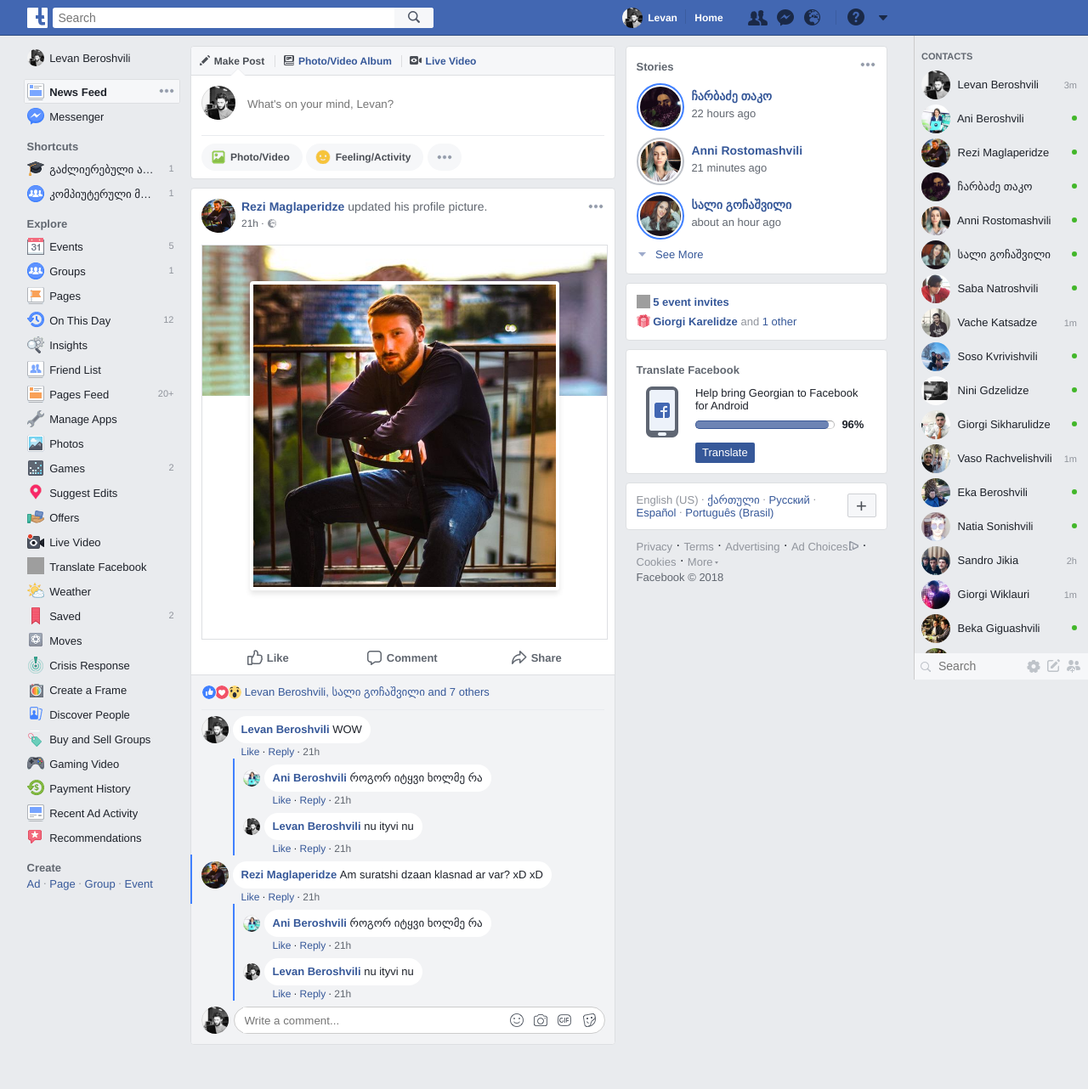
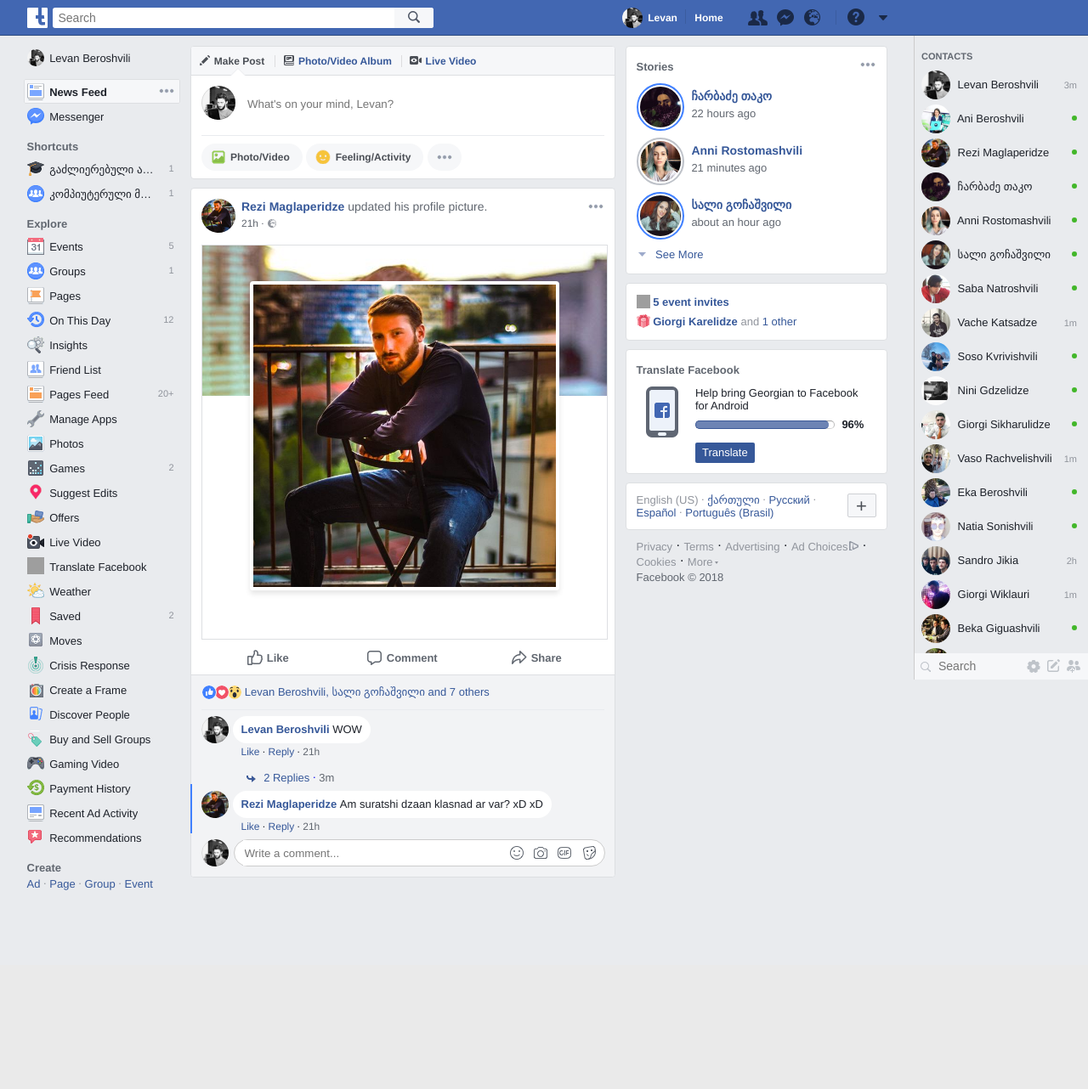
Before and after one commit to levani132/Facebook-assn, a PHP site: page / in a window 1280 px wide. Shown: the whole page at 85% size. After the commit the page ends 1048 px from the top, so only its background shows below. Run offline with PHP 8.4, Linux system fonts and the light colour scheme; grey boxes are pictures that could not be loaded.

Commit message:
Added working replies

```diff
--- a/index.html
+++ b/index.html
@@ -47,7 +47,7 @@
             </div>
         </div>
     </header>
-    <main class="main">
+    <main class="main clearfix" tabindex="-1">
         <div class="left-panel">
             <div class="left-panel-container">
                 <div class="left-panel-section">
@@ -370,7 +370,7 @@
         </div>
         <div class="main-panel">
             <div class="middle-panel">
-                <div class="new-post-container">
+                <div class="new-post-container" tabindex="-1">
                     <div class="new-post-header">
                         <a href="#" class="inblock new-post-header-item make-post active">
                             <span class="inblock new-post-header-icon fb-icons-5 fb-icon-pen"></span>
@@ -411,6 +411,7 @@
                         </div>
                     </div>
                 </div>
+                <span></span>
 
             </div>
             <div class="right-panel">
--- a/scripts/db/comments.js
+++ b/scripts/db/comments.js
@@ -6,7 +6,7 @@
         body: "WOW",
         time: new Date("2018-04-25 16:47"),
         likers: [getUser(2)],
-        replies: getCommentReplies(0),
+        replies: repliesService.getCommentReplies(0),
         isNew: false
     },
     {
@@ -16,7 +16,7 @@
         body: "Am suratshi dzaan klasnad ar var? xD xD",
         time: new Date("2018-04-25 16:47"),
         likers: [getUser(2), getUser(0)],
-        replies: getCommentReplies(0),
+        replies: repliesService.getCommentReplies(1),
         isNew: true
     }
 ]
--- a/scripts/services/comments.js
+++ b/scripts/services/comments.js
@@ -1,10 +1,15 @@
+function getComment(id){
+    return commentsDB[id];
+}
+
 function getPostComments(postId){
     return commentsDB.filter(comment => comment.postId == postId);
 }
 
 function addComment(comment){
     comment.id = commentsDB.length;
+    commentsDB.push(comment);
     postsService.getPost(comment.postId).comments.push(comment);
 }
 
-var commentsService = {getPostComments, addComment};
+var commentsService = {getPostComments, addComment, getComment};
--- a/scripts/services/replies.js
+++ b/scripts/services/replies.js
@@ -1,3 +1,11 @@
 function getCommentReplies(commentId){
     return repliesDB.filter(reply => reply.commentId == commentId);
 }
+
+function addReply(reply){
+    reply.id = repliesDB.length;
+    repliesDB.push(reply);
+    commentsService.getComment(reply.commentId).replies.push(reply);
+}
+
+var repliesService = {getCommentReplies, addReply};
--- a/scripts/site.js
+++ b/scripts/site.js
@@ -141,13 +141,14 @@
     postsService.addPost(newPost);
     $('.feed').innerHTML = postView(newPost) + $('.feed').innerHTML;
     e.target.reset();
+    document.querySelector('main').focus();
 }
 
 function addNewComment(postId, e){
     e.preventDefault();
     var newComment = {
         id: 0,
-        postId: postId,
+        postId,
         creator: loggedUser,
         body: new FormData(e.target).get('new-comment'),
         time: new Date(),
@@ -160,4 +161,28 @@
     e.target.reset();
 }
 
+function addNewReply(commentId, e){
+    e.preventDefault();
+    var newReply = {
+        id: 0,
+        commentId,
+        creator: loggedUser,
+        body: new FormData(e.target).get('new-comment'),
+        time: new Date(),
+        likers: [],
+        isNew: true
+    }
+    repliesService.addReply(newReply);
+    $(`#comment-${commentId} .replies`).innerHTML += replyView(newReply);
+    e.target.reset();
+}
+
+function openReplies(commentId, e){
+    e.preventDefault();
+    $(`#comment-${commentId} .replies-wrapper`).classList.remove('hidden');
+    $(`#comment-${commentId} .post-new-comment`).classList.remove('hidden');
+    $(`#comment-${commentId} .more-replies`).classList.add('hidden');
+    $(`#comment-${commentId} .post-new-comment input`).focus();
+}
+
 $(".middle-panel").innerHTML += postsView(postsDB);
--- a/scripts/views/comments.js
+++ b/scripts/views/comments.js
@@ -1,6 +1,6 @@
 function commentView(comment){
     return `
-    <div class="post-comment ${comment.isNew ? "new" : ""}">
+    <div class="post-comment ${comment.isNew ? "new" : ""}" id="comment-${comment.id}">
         <div class="post-comment-picture-wrapper inblock">
             <a class="post-comment-picture profile-picture">
                 <img src="${comment.creator.picture}" alt="User">
@@ -20,12 +20,58 @@
                 <div class="post-comment-footer">
                     <a href="#" class="usual-a">Like</a>
                     <div class="dot">.</div>
-                    <a href="#" class="usual-a">Reply</a>
+                    <a href="#" onclick="openReplies(${comment.id}, event)" class="usual-a">Reply</a>
                     <div class="dot">.</div>
                     <a href="#" class="usual-a post-time">${timePassed(comment.time)}</a>
                 </div>
             </div>
-            ${repliesView(comment.replies)}
+            <a href="#" onclick="openReplies(${comment.id}, event)" class="more-replies ${comment.replies.length ? '' : 'hidden'}">
+                <span class="inblock more-replies-icon fb-icons-7 fb-icon-reply"></span>
+                <span class="more-replies-text usual-a">
+                    ${comment.replies.length} Replies
+                </span>
+                <div class="dot">.</div>
+                <span class="usual-a post-time">3m</span>
+            </a>
+            <div class="replies-wrapper hidden">
+                ${repliesView(comment.replies)}
+            </div>
+            <div class="post-new-comment hidden">
+                <div class="post-comment-picture-wrapper inblock">
+                    <a class="post-comment-picture profile-picture">
+                        <img src="img/users/user.jpg" alt="User">
+                    </a>
+                </div>
+                <form action="#" onsubmit="addNewReply(${comment.id}, event)" class="post-comment-input-wrapper">
+                    <input class="post-comment-input" autocomplete="off" name="new-comment" type="text" placeholder="Write a reply...">
+                    <div class="inblock post-new-comment-items">
+                        <a href="#" class="inblock post-new-comment-item">
+                            <div class="comment-item-title">
+                                Insert an emoji
+                            </div>
+                            <div class="inblock fb-icons-8 fb-icon-pale-smile post-comment-icon"></div>
+                        </a>
+                        <a href="#" class="inblock post-new-comment-item">
+                            <div class="comment-item-title">
+                                Attach a Photo or a Video
+                            </div>
+                            <div class="inblock fb-icons-8 fb-icon-pale-camera post-comment-icon"></div>
+                        </a>
+                        <a href="#" class="inblock post-new-comment-item">
+                            <div class="comment-item-title">
+                                Post a GIF
+                            </div>
+                            <div class="inblock fb-icons-8 fb-icon-pale-gif post-comment-icon"></div>
+                        </a>
+                        <a href="#" class="inblock post-new-comment-item">
+                            <div class="comment-item-title">
+                                Post a sticker
+                            </div>
+                            <div class="inblock fb-icons-8 fb-icon-pale-sticker post-comment-icon"></div>
+                        </a>
+                    </div>
+                </form>
+            </div>
         </div>
     </div>
     `;
--- a/style.css
+++ b/style.css
@@ -37,6 +37,10 @@
 
 .inline{
     display: inline;
+}
+
+.hidden{
+    display: none !important;
 }
 
 .header{
@@ -496,8 +500,9 @@
     background-color: #fff;
     border: 1px solid #dddfe2;
     border-radius: 4px;
-    overflow: hidden;
     margin-bottom: 10px;
+    position: relative;
+    z-index: 101;
 }
 
 .new-post-header{
@@ -588,6 +593,30 @@
     position: relative;
     top: 13px;
     vertical-align: top;
+}
+
+.new-post-container + span::after{
+    position: fixed;
+    width: 0;
+    height: 0;
+    top: 0;
+    left: 0;
+    background-color: black;
+    opacity: 0;
+    transition: opacity .3s;
+    content: "";
+    z-index: 100;
+}
+
+.new-post-container:focus + span::after,
+.new-post-container:focus-within + span::after{
+    width: 100%;
+    height: 100%;
+    opacity: .6;
+}
+
+main:focus{
+    outline: none;
 }
 
 .divider{
```
